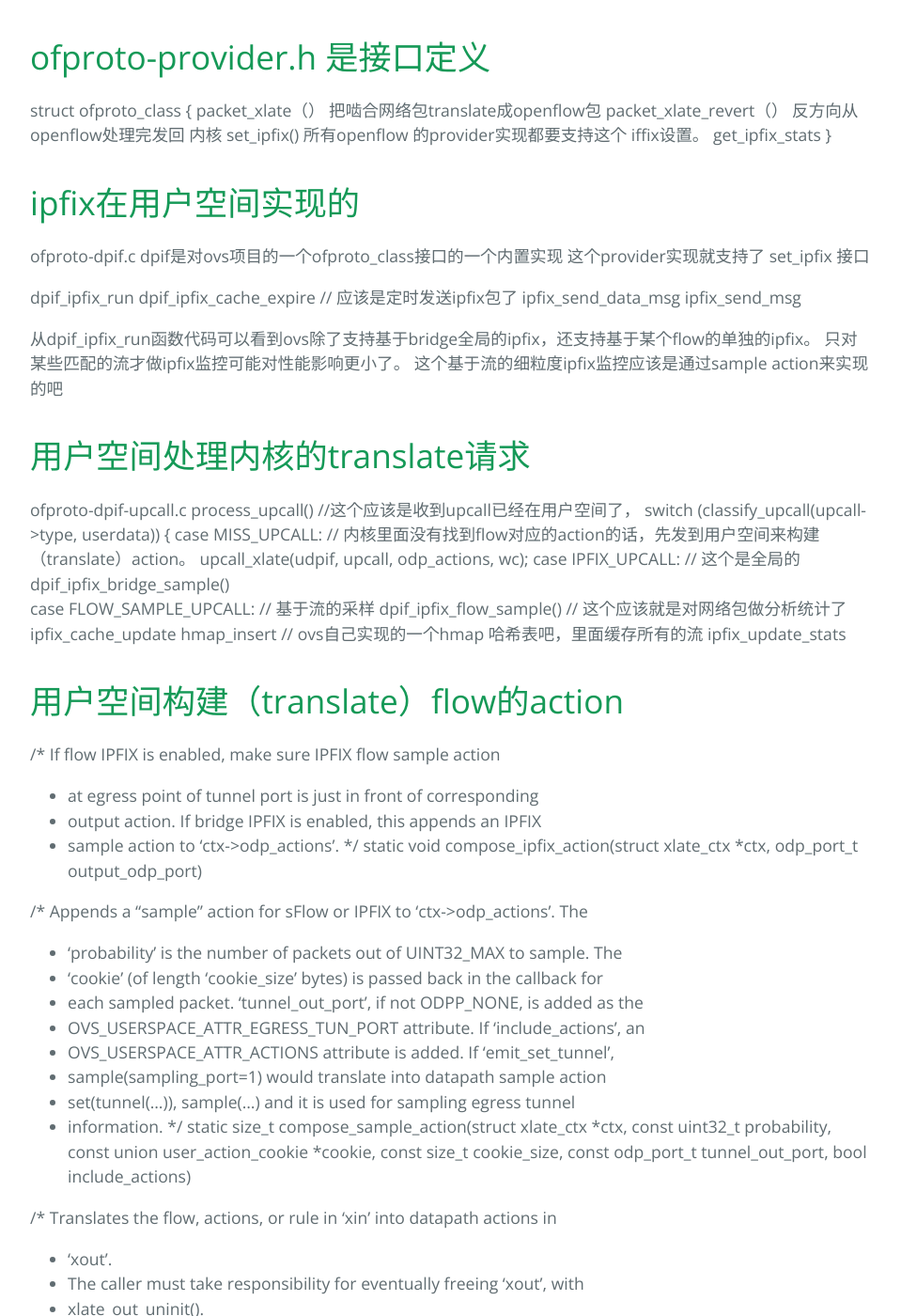
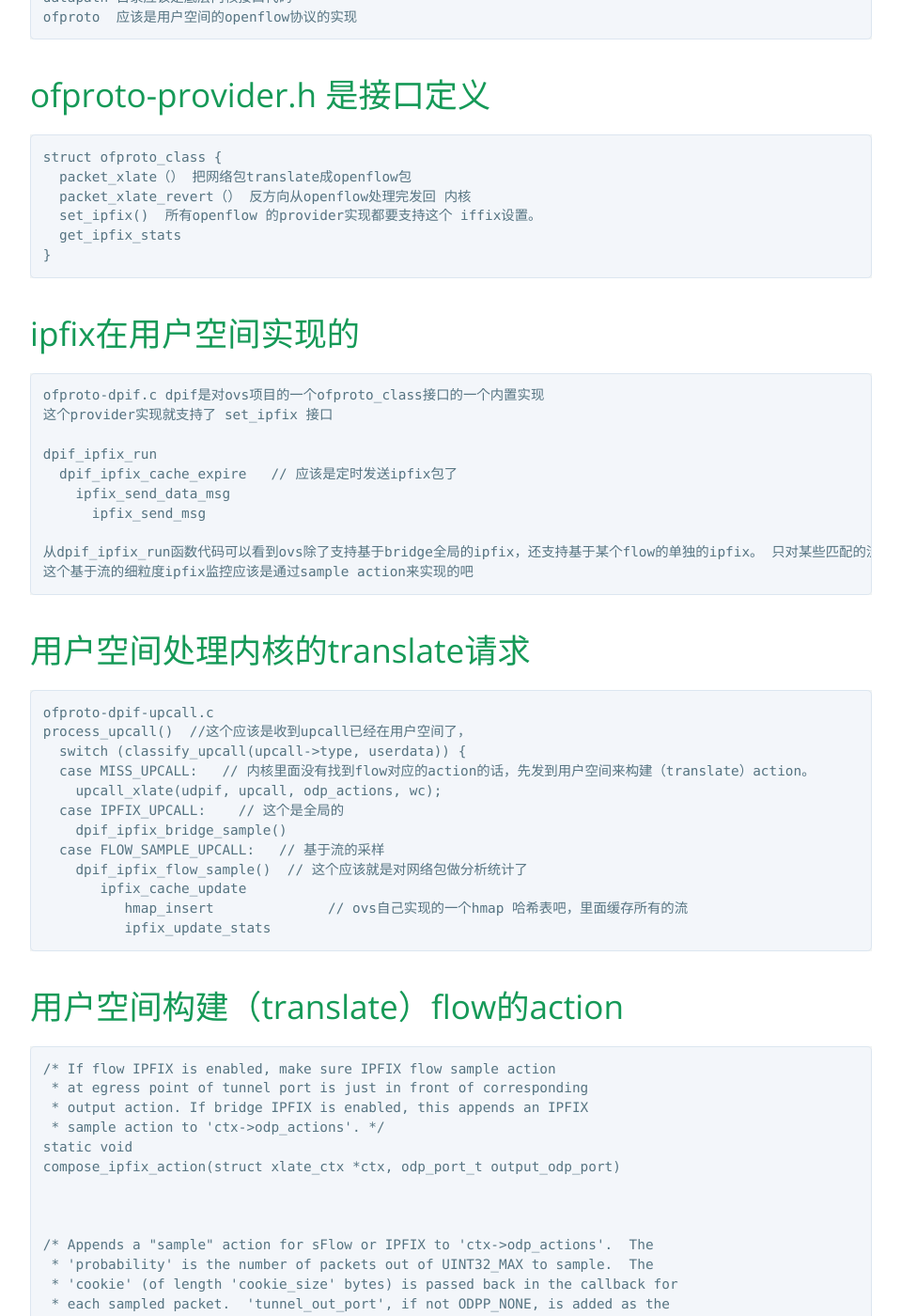
Before and after one commit to gmd20/gmd20.github.io, a Jekyll site: the page built from _posts/2017-07-19-openvswitch的ipfix实现源码阅读.markdown, in a window 1280 px wide and 1400 px high, scrolled down 785 px. Shown: the whole window at 94% size, without its empty margins (160-1119 px from the left). Built offline with Jekyll 4.4.1, drawn with Linux system fonts in a browser that asks for light colours; Markdown is read by kramdown in place of the engine named in the settings; comment, search, counter and statistics services are not loaded; some of the changed text lies outside the part shown.

Commit message:
Update 2017-07-19-openvswitch的ipfix实现源码阅读.markdown

````diff
--- a/_posts/2017-07-19-openvswitch的ipfix实现源码阅读.markdown
+++ b/_posts/2017-07-19-openvswitch的ipfix实现源码阅读.markdown
@@ -3,24 +3,27 @@ Open vSwitch Architectural Overview
 [Porting Open vSwitch to New Software or Hardware]( http://docs.openvswitch.org/en/latest/topics/porting/)
 参考这个文档的的介绍理解ovs-vswitchd ofproto netdev dpif几个层次关系。
 
+```text
 ovs源码目录里面
 
 datapath 目录应该是底层内核接口代码
 ofproto  应该是用户空间的openflow协议的实现
-
+```
 
 ofproto-provider.h 是接口定义
 =============================
+```text
 struct ofproto_class {
-  packet_xlate（） 把啮合网络包translate成openflow包
-  packet_xlate_revert（） 反方向从 openflow处理完发回 内核
+  packet_xlate（） 把网络包translate成openflow包
+  packet_xlate_revert（） 反方向从openflow处理完发回 内核
   set_ipfix()  所有openflow 的provider实现都要支持这个 iffix设置。
   get_ipfix_stats
 }
-
+```
 
 ipfix在用户空间实现的
 =====================
+```text
 ofproto-dpif.c dpif是对ovs项目的一个ofproto_class接口的一个内置实现
 这个provider实现就支持了 set_ipfix 接口
 
@@ -31,10 +34,12 @@ dpif_ipfix_run
 
 从dpif_ipfix_run函数代码可以看到ovs除了支持基于bridge全局的ipfix，还支持基于某个flow的单独的ipfix。 只对某些匹配的流才做ipfix监控可能对性能影响更小了。
 这个基于流的细粒度ipfix监控应该是通过sample action来实现的吧
+```
 
 
 用户空间处理内核的translate请求
 ===============================
+```text
 ofproto-dpif-upcall.c
 process_upcall()  //这个应该是收到upcall已经在用户空间了，
   switch (classify_upcall(upcall->type, userdata)) {
@@ -47,10 +52,12 @@ process_upcall()  //这个应该是收到upcall已经在用户空间了，
        ipfix_cache_update
           hmap_insert              // ovs自己实现的一个hmap 哈希表吧，里面缓存所有的流
           ipfix_update_stats
+```
 
 
 用户空间构建（translate）flow的action
 =====================================
+```text
 /* If flow IPFIX is enabled, make sure IPFIX flow sample action
  * at egress point of tunnel port is just in front of corresponding
  * output action. If bridge IPFIX is enabled, this appends an IPFIX
@@ -114,12 +121,13 @@ xlate构建的时候在output这个action之前会插入ipfix的action。如果f
 把构建好的action发回内核，让内核缓存起来吧，后面在处理这个流应该就不需要再发送到用户空间来处理了，避免内核和用户空间的context switch的开销吧。
 从代码来看如果ovs的ipfix设置起作用了，ovs应该会在合适的地方插入ipfix的action的。 ovs的包处理其实也很简单，收到一个网络包就找flow流，然后根据流
 执行flow已定义的action。
-
+```
 
 
 
 内核用updcall通知用户空间构建flow对应的action
-===========================================
+=============================================
+```text
 vport.c
 datapath.c
 
@@ -145,5 +153,7 @@ actions.c
          upcall.cmd = OVS_PACKET_CMD_ACTION;
          ovs_dp_upcall()
 
+
 看看Linux的实现， 确实从port上面收到网络包之后，在ovs_dp_process_packet 处理的时候先是查找缓存的flow的action，
 如果找到就执行aciton了，没找到就通过upcall传到用户空间vswitchd进程处理。
+```
````
